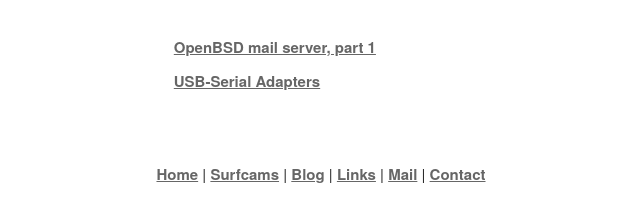
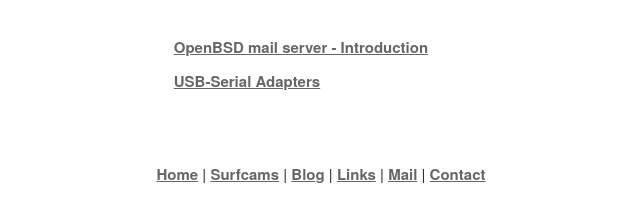
Before and after one commit to nohair-github/nohair-github.github.io, a plain HTML site: page index.html in a window 1280 px wide. Shown: the part 292-490 px from the top of the page, 319-959 px from the left. Drawn offline with Linux system fonts and the light colour scheme.

Commit message:
Update index.html

```diff
--- a/index.html
+++ b/index.html
@@ -55,7 +55,7 @@
 	  <div class="four columns" style="margin-top: 4%;">
 
 		<ul style="list-style-type: none;">
-			<li><a href="./openbsd-mailserver-1.txt">OpenBSD mail server, part 1</a>
+			<li><a href="./openbsd_mailserver_1.html">OpenBSD mail server - Introduction</a>
 
 			<li><a href="./usb-serial.html">USB-Serial Adapters</a>
 		</ul>
```
